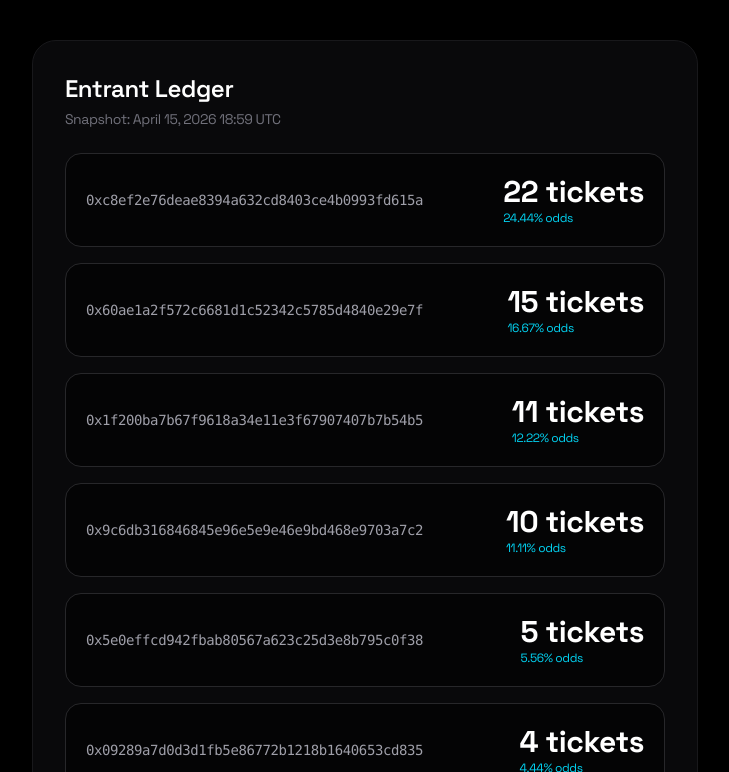
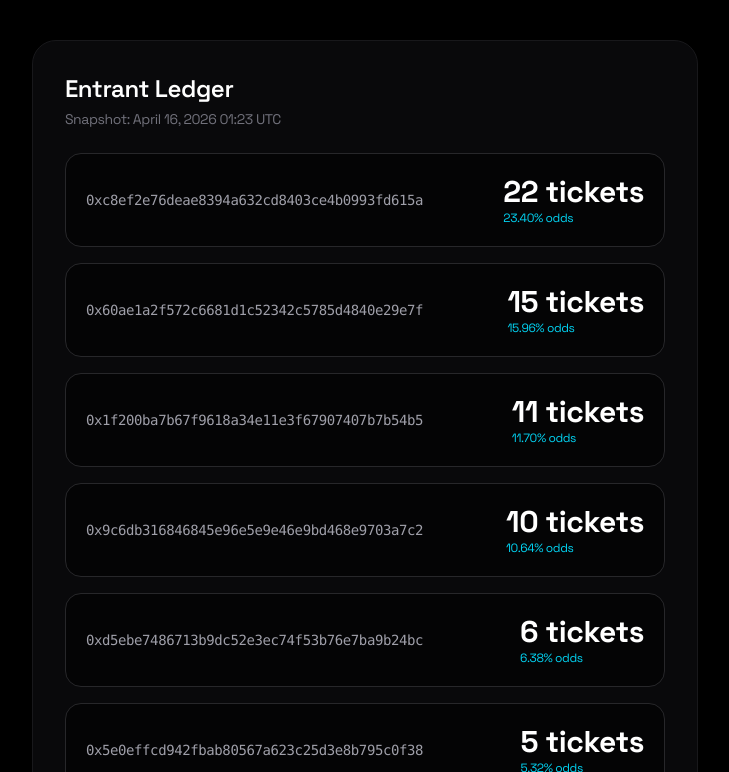
Before and after one commit to GridPhantoms/grid-keys-points, a Next.js app: page /raffle in a window 1280 px wide. Shown: the part 1128-1900 px from the top of the page, without its empty margins (275-1004 px from the left). Built offline with nearby package versions, Linux system fonts and the light colour scheme.

Commit message:
Update raffle snapshot and raffle tracker page

```diff
--- a/app/raffle/page.tsx
+++ b/app/raffle/page.tsx
@@ -10,7 +10,7 @@ export default function RaffleTracker() {
   const [totalTickets, setTotalTickets] = useState(0);
   const [entrants, setEntrants] = useState<any[]>([]);
   const [loading, setLoading] = useState(true);
-  const [lastSnapshot] = useState("April 15, 2026 18:59 UTC");
+  const [lastSnapshot] = useState("April 16, 2026 01:23 UTC");
   const [menuOpen, setMenuOpen] = useState(false);
 
   // Exact timestamp of the 30th mint (Token #406) — 2026-04-10 02:10:23 UTC
```
Also changed, not shown: public/raffle-snapshot.csv.
